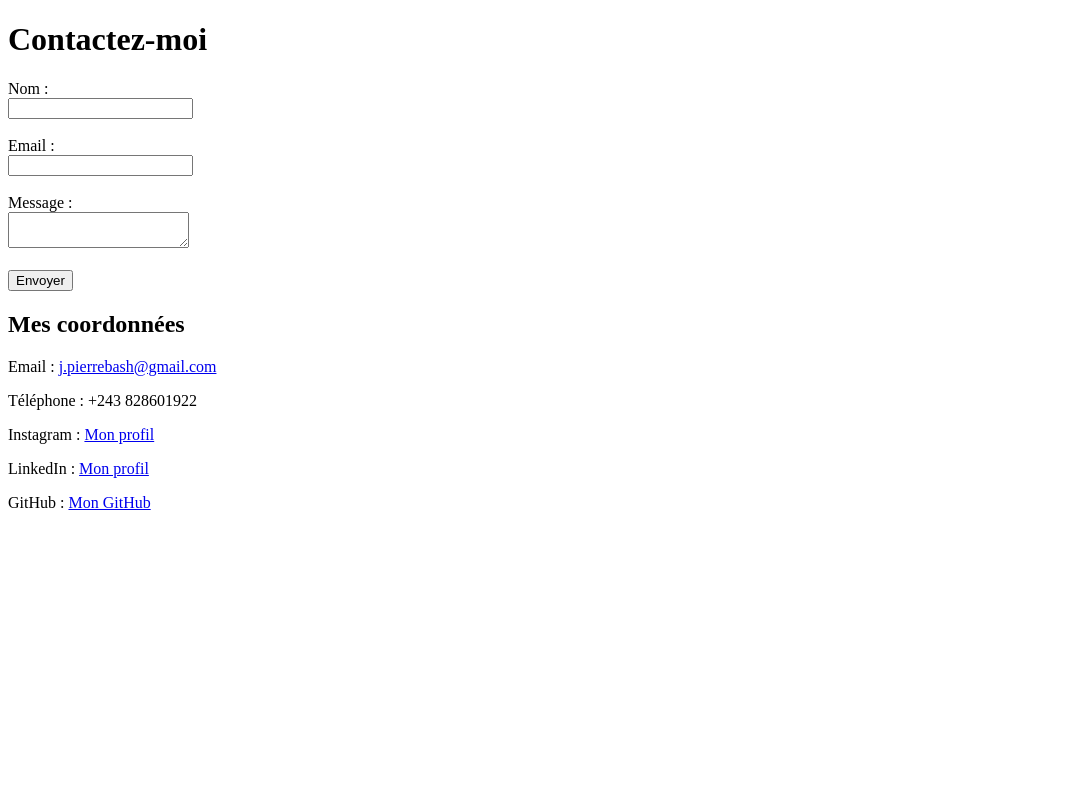
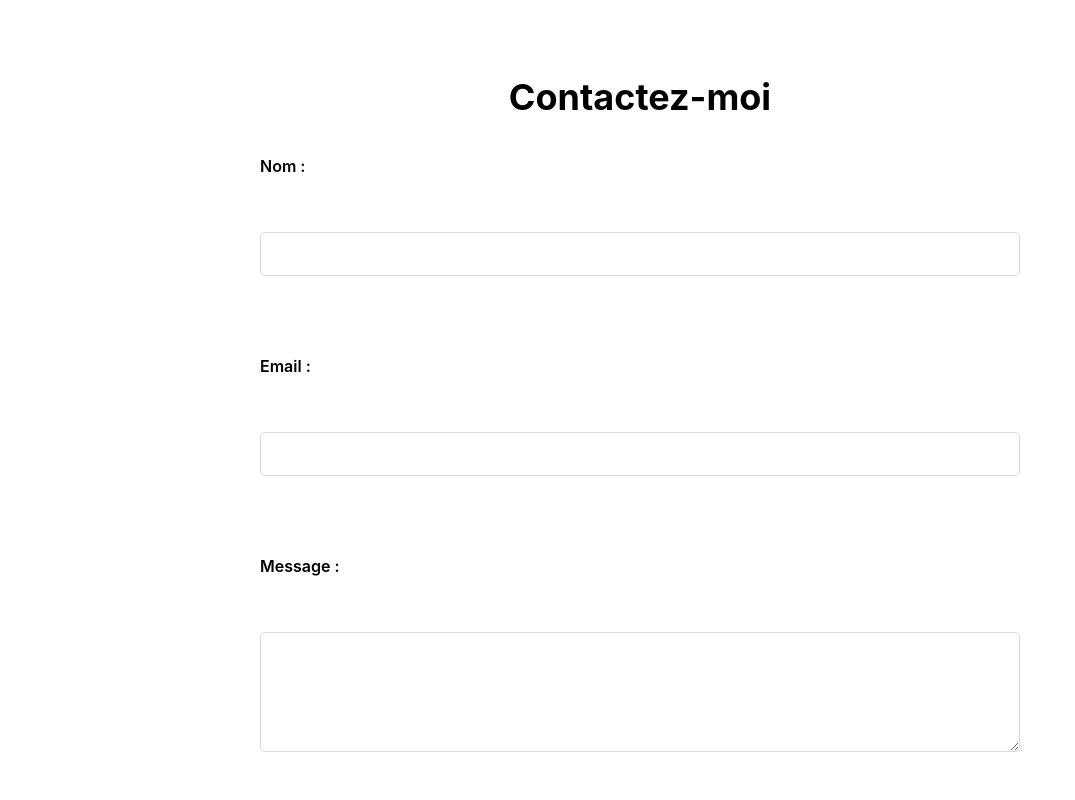
Before and after one commit to JPBash/portfolio, a plain HTML site: page contact.html in a window 1280 px wide. Shown: the top 800 px of the page, without its empty margins (0-1075 px from the left). Drawn offline with Linux system fonts and the light colour scheme.

Commit message:
ajout du style css pour la page contact

```diff
--- a/contact.html
+++ b/contact.html
@@ -3,10 +3,12 @@
 <head>
     <meta charset="UTF-8">
     <meta name="viewport" content="width=device-width, initial-scale=1.0">
+
     <title>Document</title>
+    <link rel="stylesheet" href="style/style.css">
 </head>
 <body>
-    <main>
+    <main class="contact-page">
     <h1>Contactez-moi</h1>
 
     <section>
@@ -32,7 +34,7 @@
         <p>LinkedIn : <a href="https://cd.linkedin.com/in/jean-pierre-bashizi-259388364" target="_blank">Mon profil</a></p>
         <p>GitHub : <a href="https://github.com/JPBash" target="_blank">Mon GitHub</a></p>
     </section>
-</main>
+    </main>
 
 </body>
 </html>
--- a/style/style.css
+++ b/style/style.css
@@ -217,3 +217,72 @@
         font-size: 16px;
     }
 }
+/* ===== PAGE CONTACT ===== */
+.contact-page {
+    max-width: 800px;
+    margin: 50px auto;
+    padding: 20px;
+}
+
+.contact-page h1 {
+    font-size: 36px;
+    font-weight: 700;
+    margin-bottom: 30px;
+    text-align: center;
+}
+
+form {
+    display: flex;
+    flex-direction: column;
+    gap: 15px;
+    margin-bottom: 40px;
+}
+
+form label {
+    font-weight: 600;
+    font-size: 16px;
+}
+
+form input,
+form textarea {
+    padding: 12px;
+    border: 1px solid #D9D9D9;
+    border-radius: 5px;
+    font-size: 16px;
+}
+
+form textarea {
+    resize: vertical;
+    min-height: 120px;
+}
+
+form button {
+    width: 150px;
+    padding: 12px;
+    background: #80D8DA;
+    border: none;
+    border-radius: 5px;
+    font-weight: 700;
+    font-size: 16px;
+    cursor: pointer;
+    align-self: flex-start;
+    transition: opacity 0.3s ease;
+}
+
+form button:hover {
+    opacity: 0.8;
+}
+
+/* Coordonnées */
+.contact-info {
+    font-size: 18px;
+    line-height: 1.6;
+}
+
+.contact-info p {
+    margin-bottom: 10px;
+}
+
+.contact-info a {
+    color: #E13B25;
+}
```
Also changed, not shown: index.html (+1 -1 lines), projets.html (+1 -1 lines), images/image_jeanpierre.png (added), images/logo/Instagram-Icon.png (deleted), images/logo/LinkedIn_logo.png (deleted), images/logo/X_logo_2023_original.svg (deleted), images/logo/facebook-logo.png (deleted), 3 other files.
